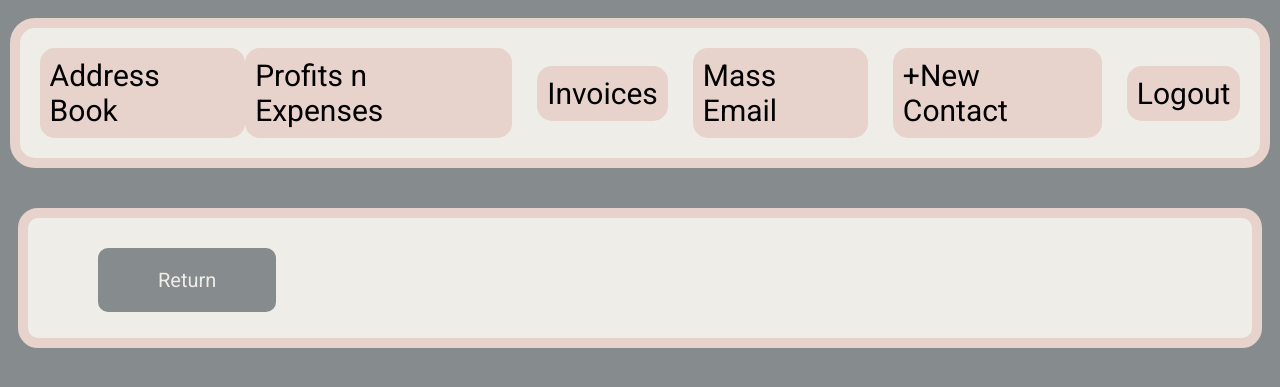
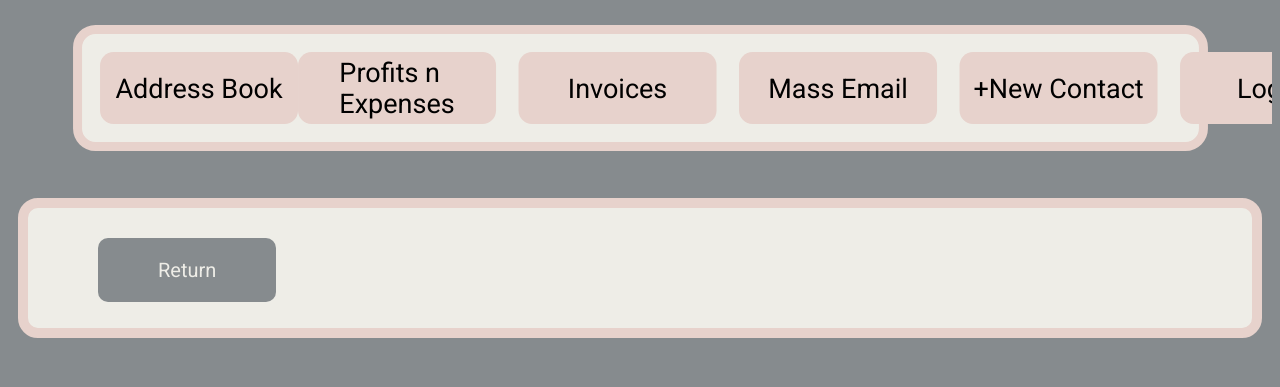
Before and after one commit to jessebrusa/gig-book, a Flask app: page /view-pne/1 in a window 1280 px wide. Shown: the top 387 px of the page. Run offline with Flask 3, Linux system fonts and the light colour scheme; the visitor is signed in with stand-in values (Sample User, id 1); some libraries are stand-ins or nearby versions.

Commit message:
Ready for beta new db

```diff
--- a/main.py
+++ b/main.py
@@ -291,6 +291,8 @@ def logged_in_only(f):
 @logged_in_only
 def home():
     facilities = DataBase.query.all()
+    today = datetime.now().replace(hour=23, minute=59, second=59)
+    current_year = today.year
 
     facilities = sorted(facilities, key=lambda x: x.facility)
 
@@ -383,13 +385,15 @@ def home():
 
     return render_template('index.html', facility_names=facility_names, facility_contacts=facility_contacts,
                            length=length, facility_id=facility_id, facility_towns=facility_towns, bible_verse=bible_verse,
-                           town_check=town_check)
+                           town_check=town_check, current_year=current_year)
 
 
 @app.route('/form', methods=['GET', 'POST'])
 @logged_in_only
 def form():
     form = AddressBookForm()
+    today = datetime.now().replace(hour=23, minute=59, second=59)
+    current_year = today.year
 
     if request.method == 'POST':
 
@@ -616,7 +620,7 @@ def form():
 
         return redirect(url_for('facility_page', id=new_entry.id))
 
-    return render_template('form.html', form=form)
+    return render_template('form.html', form=form, current_year=current_year)
 
 
 @app.route('/facility/<int:id>', methods=['GET', 'POST'])
@@ -1425,7 +1429,11 @@ def previous_contact(id):
 @app.route('/delete/<int:id>/<field>/<data>', methods=['GET', 'POST'])
 @logged_in_only
 def delete_data(id, field, data):
-    facility = DataBase.query.filter_by(id=id).first()
+    try:
+        facility = DataBase.query.filter_by(id=id).first()
+    except:
+        pass
+
     data = data
 
 
@@ -2136,4 +2144,4 @@ def logout():
 
 
 if __name__ == "__main__":
-    app.run(port=5001, host="0.0.0.0")
+    app.run(port=5001, debug=True, host="0.0.0.0")
--- a/static/css/stylesheet.css
+++ b/static/css/stylesheet.css
@@ -9,6 +9,7 @@ html, body {
     overflow-x: hidden;
     font-family: 'Roboto', sans-serif;
 }
+
 
 .navBarContainer {
     width: 95%;
@@ -23,6 +24,7 @@ html, body {
     justify-content: space-between;
     align-items: center;
     font-size: 30px;
+    transform: scale(.9);
 }
 
 .navBarContainer a {
@@ -32,6 +34,10 @@ html, body {
     padding: 10px;
     border-radius: 15px;
     display: flex;
+    height: 60px;
+    justify-content: center;
+    align-items: center;
+    width: 200px;
 }
 
 .navBarContainer a:hover {
@@ -1106,8 +1112,6 @@ p {
 .barGraph:hover {
     transform: scale(2.4);
     z-index: 5;
-    margin-right: -20px;
-
 }
 
 .rightAlign {
@@ -1141,6 +1145,25 @@ p {
     text-align: left;
 
     font-size: 22px;
+}
+
+.footer {
+    background-color: #E7D2CC;
+    display: flex;
+    justify-content: space-between;
+    text-align: center;
+    margin-top: 60px;
+    border-radius: 10px;
+    margin-bottom: 0px;
+}
+
+.footer p {
+    font-size: 16px;
+    margin: 10px;
+}
+
+footer {
+    margin-bottom: 0px;
 }
 
 @media only screen and (max-width: 1200px) {
@@ -1180,6 +1203,12 @@ p {
         transform: scale(.5);
         gap: 10px;
         width: 600px;
+        flex-direction: column;
+        margin: 0px;
+    }
+
+    .rightNavItems {
+        flex-direction: column;
     }
 
     .navBarContainer a {
@@ -1257,4 +1286,8 @@ p {
         transform: scale(.7);
         margin-top: -120px;
     }
+
+    .tableBtnContainer {
+        transform: scale(.6);
+    }
   }
--- a/templates/add.html
+++ b/templates/add.html
@@ -234,4 +234,5 @@
             {{ form.submit(class_='submitButton') }}
         </div>
     </form>
+
 </body>
--- a/templates/header.html
+++ b/templates/header.html
@@ -10,29 +10,29 @@
     <div class="centerNav">
         <div class="navBarContainer">
             <div>
-                <div>
+                <div class="noSpace rightSide">
                     <a href="{{ url_for('home') }}">Address Book</a>
                 </div>
             </div>
             <div class="rightNavItems">
-                <div>
-                    <a href="{{ url_for('profit_expenses') }}">Profits n Expenses</a>
+                <div class="noSpace">
+                    <a href="{{ url_for('profit_expenses') }}">Profits n<br>Expenses</a>
                 </div>
-                <div>
+                <div class="noSpace">
                     <a href="{{ url_for('invoice_list') }}">Invoices</a>
                 </div>
-                <div>
+                <div class="noSpace">
                     <a href="{{ url_for('mass_email_page') }}">Mass Email</a>
                 </div>
-                <div>
+                <div class="noSpace">
                     <a href="{{ url_for('form') }}">+New Contact</a>
-                </div>
+                </div class="noSpace">
                 {% if current_user.is_authenticated %}
-                    <div>
+                    <div class="noSpace">
                         <a href="{{ url_for('logout') }}">Logout</a>
                     </div>
                 {% else %}
-                    <div>
+                    <div class="noSpace">
                         <a href="{{ url_for('login_page') }}">Login</a>
                     </div>
                 {% endif %}
--- a/templates/profit-expenses.html
+++ b/templates/profit-expenses.html
@@ -82,7 +82,7 @@
                             {% elif obj.price %}
                                 <td>${{ obj.price }}</td>
                             {% elif obj.miles %}
-                                <td>{{ obj.miles }} Miles</td>
+                                <td>{{ obj.miles * 2 }} Miles</td>
                             {% else %}
                                 <td>placeholder money</td>
                             {% endif %}
--- a/templates/view-pne.html
+++ b/templates/view-pne.html
@@ -202,7 +202,7 @@
             {% endif %}
             {% if mileage_by_year %}
                     {% for year, all_mileage in mileage_by_year.items() %}
-                        <h2>Miles Drove {{ year }} | Total: {{ mileage_totals_by_year.get(year, 'N/A') }} Miles</h2>
+                        <h2>Miles Drove {{ year }} | Total: {{ mileage_totals_by_year.get(year, 'N/A') * 2 }} Miles</h2>
                         <div class="tableBtnContainer">
                             <table class="tableContent">
                                 <tr>
@@ -229,7 +229,7 @@
                                         <td>{{ mileage.distance_hour }}</td>
                                         <td>{{ mileage.distance_min }}</td>
                                         <td>{{ mileage.date }}</td>
-                                        <td>{{ mileage.miles }}</td>
+                                        <td>{{ mileage.miles * 2 }}</td>
                                         <td><a class="delete widthBtn" href="{{ url_for('delete_data', id=1, field='mileage', data=mileage.id) }}">DELETE</a></td>
                                     </tr>
                         {% endfor %}
```
Also changed, not shown: templates/add-title.html (+7 -7 lines), instance/digital-contact.db, 1 other file.
